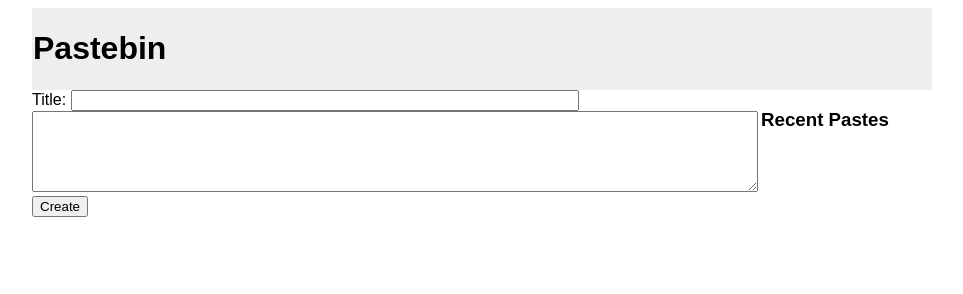
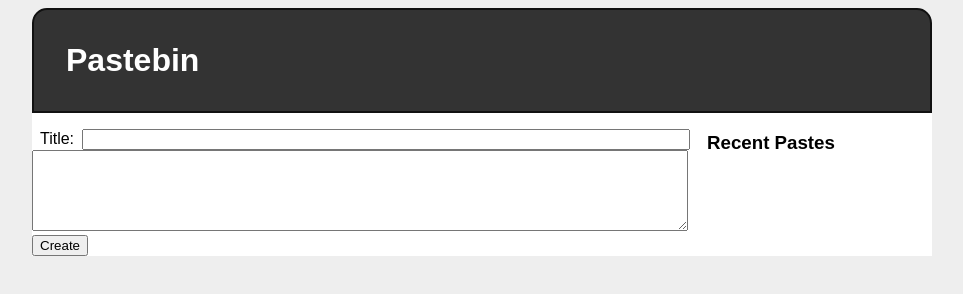
Before and after one commit to DanH42/IT353_M-2, a plain HTML site: page demo/static/index.html in a window 1280 px wide. Shown: the whole page, without its empty margins (158-1121 px from the left). Drawn offline with nearby package versions, Linux system fonts and the light colour scheme; no server answers.

Commit message:
Made things look nicer

```diff
--- a/demo/static/index.html
+++ b/demo/static/index.html
@@ -13,7 +13,7 @@
 			<h1>Pastebin</h1>
 		</header>
 		<form id="newPaste">
-			Title: <input type="text" id="title" /><br />
+			<label for="title">Title: </label><input type="text" id="title" /><br />
 			<textarea id="paste" rows="5" cols="20"></textarea><br />
 			<input type="submit" value="Create" />
 		</form>
@@ -22,6 +22,7 @@
 			<h3>Recent Pastes</h3>
 			<div id="recent"></div>
 		</div>
+		<div class="clear"></div>
 	</div>
 </body>
 </html>
--- a/demo/static/style.css
+++ b/demo/static/style.css
@@ -1,37 +1,71 @@
 body{
 	font-family: Arial, Helvetica, sans-serif;
+	background-color: #eee;
 }
 
 #container{
-	max-width: 900px;
+	width: 900px;
 	margin: auto;
+	background-color: white;
+	border-top-left-radius: 15px;
+	border-top-right-radius: 15px;
 }
 
 header{
-	background-color: #eee;
-	border: 1px solid #eee;
+	color: white;
+	background-color: #333;
+	border: 2px solid #111;
+	border-top-left-radius: 15px;
+	border-top-right-radius: 15px;
+}
+
+h1{
+	margin: 1em;
+}
+
+.clear{
+	clear: both;
 }
 
 form, #content{
 	float: left;
-	width: 80%;
+	width: 675px;
+}
+
+form{
+	margin-top: 1em;
 }
 
 #content{
 	display: none;
 }
 
+#content pre{
+	max-width: 675px;
+	white-space: pre-wrap;
+}
+
+#content .time{
+	font-style: italic;
+}
+
+label{
+	display: inline-block;
+	width: 50px;
+	text-align: center;
+}
+
 #title{
-	width: 500px;
+	width: 600px;
 }
 
 textarea{
-	width: 100%;
+	width: 650px;
 }
 
 #sidebar{
 	float: right;
-	width: 19%;
+	width: 225px;
 }
 
 #sidebar .recentPaste{
```
